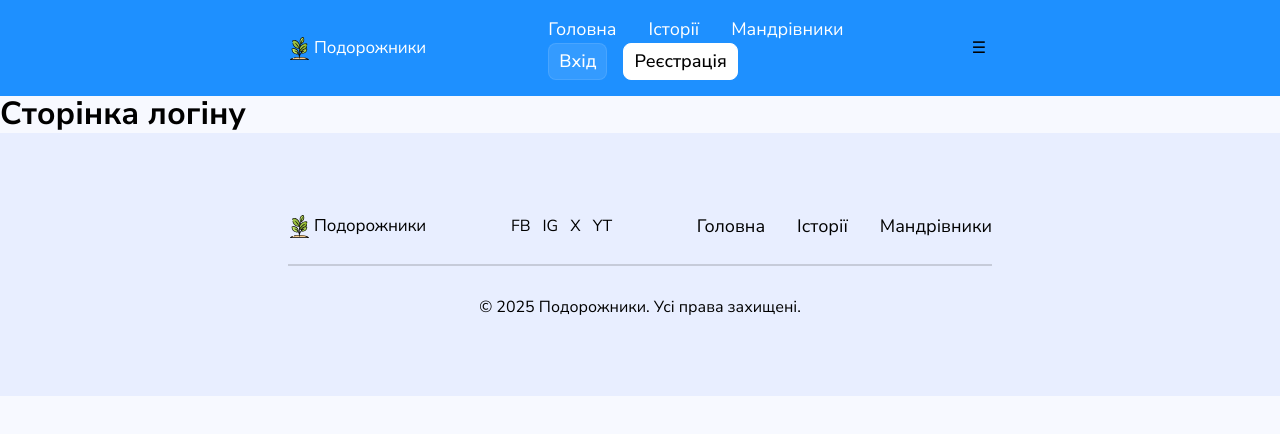
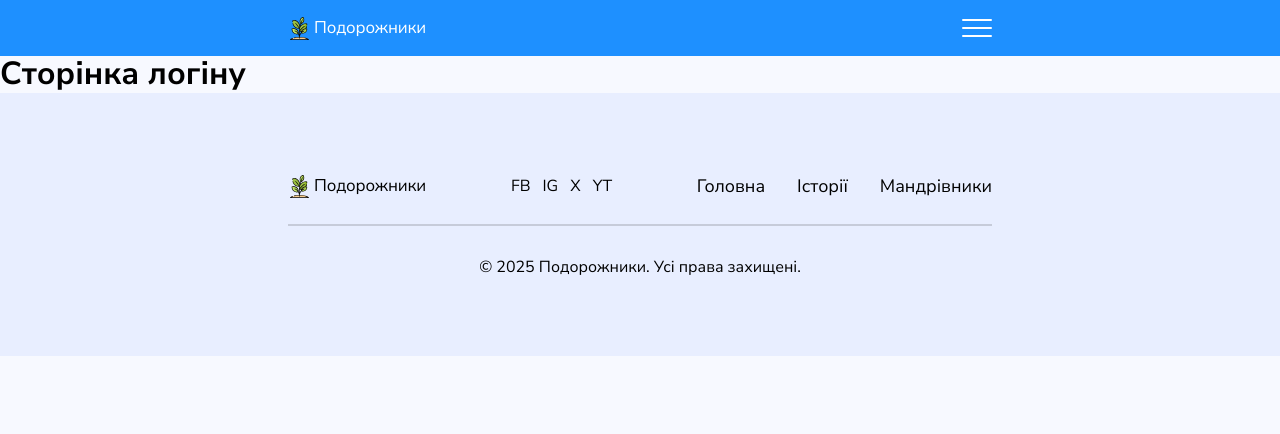
Before and after one commit to Vidiborets0012/podorozhnyky, a Next.js app: page /auth/login in a window 1280 px wide. Shown: the top 434 px of the page. Built offline with nearby package versions, Linux system fonts and the light colour scheme.

Commit message:
complete responsive header styling for guest user

```diff
--- a/components/layout/Header/Header.module.css
+++ b/components/layout/Header/Header.module.css
@@ -13,8 +13,97 @@
   align-items: center;
 }
 
-.headerContet {
+.headerContent {
+  /* display: flex;
+  align-items: center;
+  gap: 32px; */
+  /* За замовчуванням (для мобілок) меню приховане і випливає на весь екран */
+  position: fixed;
+  top: 0;
+  left: 0;
+  width: 100%;
+  height: 100vh;
+  background-color: rgba(0, 0, 0, 0.9); /* Темний фон для меню за ТЗ */
   display: flex;
+  flex-direction: column;
   align-items: center;
-  gap: 32px;
+  justify-content: center;
+  gap: 40px;
+
+  transition: transform 0.3s ease-in-out;
+  transform: translateY(-100%); /* Сховано вгору */
+  z-index: 100;
 }
+
+.headerContent.isOpen {
+  transform: translateY(0); /* З'являється при кліку на бургер */
+}
+
+.burgerBtn {
+  display: flex;
+  flex-direction: column;
+  justify-content: space-around;
+  width: 30px;
+  height: 24px;
+  background: transparent;
+  border: none;
+  cursor: pointer;
+  padding: 0;
+  z-index: 101; /* Поверх оверлея меню */
+}
+
+.burgerLine {
+  width: 30px;
+  height: 2px;
+  background-color: #fff; /* Білий колір як на скріншотах */
+  border-radius: 10px;
+  transition: all 0.3s linear;
+  position: relative;
+  transform-origin: left center;
+}
+
+/* Анімація перетворення в хрестик */
+.burgerBtn.active .burgerLine:nth-child(1) {
+  transform: rotate(45deg) translate(-2px, -3px);
+}
+
+.burgerBtn.active .burgerLine:nth-child(2) {
+  opacity: 0;
+  /* transform: translateX(10px); */
+}
+
+.burgerBtn.active .burgerLine:nth-child(3) {
+  transform: rotate(-45deg) translate(2px, 3px);
+}
+
+/* Додаємо проміжний стан для таблета */
+@media (min-width: 768px) {
+  .headerInner {
+    gap: 20px;
+    padding: 0;
+  }
+
+  /* На таблеті ми можемо захотіти показати AuthActions (кнопки),
+     але MainNav залишити в бургері */
+  /* .headerContent {
+    Все ще оверлей, АЛЕ на планшеті ми можемо змінити його поведінку,
+       якщо кнопки авторизації мають бути зовні
+  } */
+}
+/* Для десктопу (1440px) повертаємо все у звичайний ряд */
+@media (min-width: 1440px) {
+  .headerContent {
+    position: static;
+    width: auto;
+    height: auto;
+    flex-direction: row;
+    background-color: transparent;
+    transform: none;
+    gap: 32px;
+    display: flex; /* Повертаємо видимість */
+  }
+
+  .burgerBtn {
+    display: none;
+  }
+}
--- a/components/layout/Header/Header.tsx
+++ b/components/layout/Header/Header.tsx
@@ -38,11 +38,14 @@ export default function Header() {
           </div>
           {/* Кнопка бургер-меню (видима тільки на мобайл/таблет) */}
           <button
-            className={styles.burgerBtn}
+            className={`${styles.burgerBtn} ${isMenuOpen ? styles.active : ''}`}
             onClick={toggleMenu}
             aria-label="Toggle menu"
           >
-            {isMenuOpen ? '✕' : '☰'} {/* Можна замінити на SVG іконки */}
+            <span className={styles.burgerLine}></span>
+            <span className={styles.burgerLine}></span>
+            <span className={styles.burgerLine}></span>
+            {/* {isMenuOpen ? '✕' : '☰'} Можна замінити на SVG іконки */}
           </button>
         </div>
       </Container>
```
